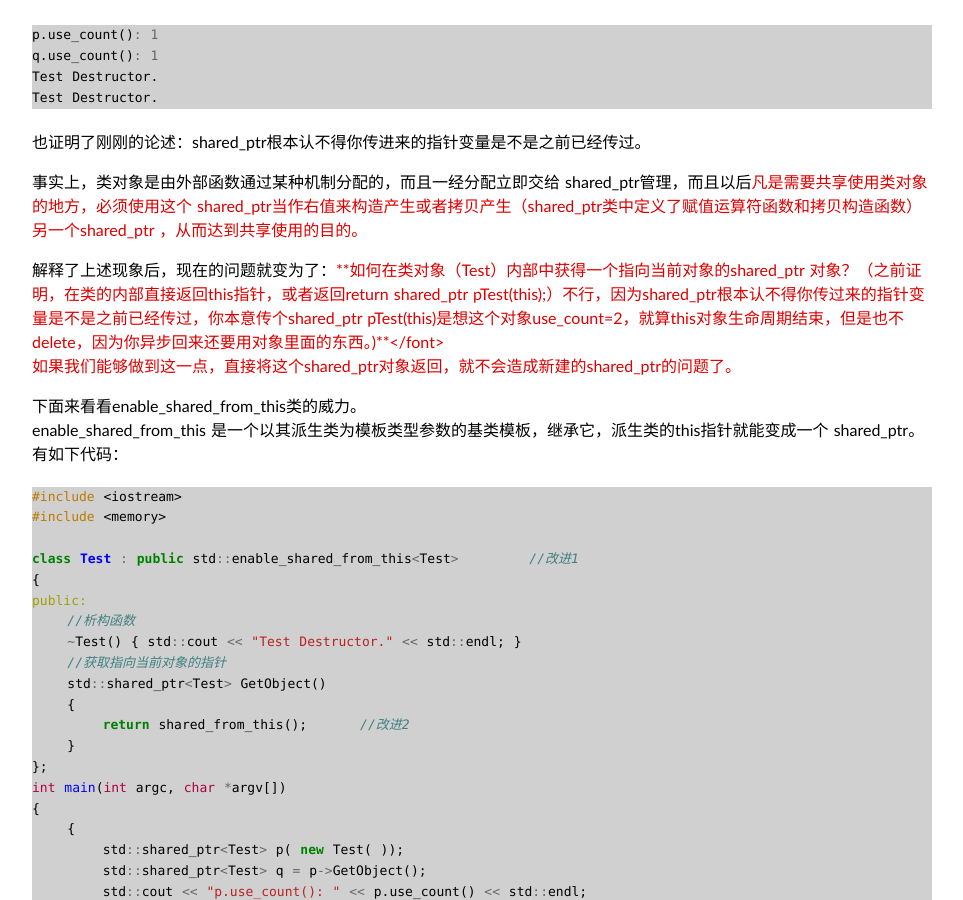
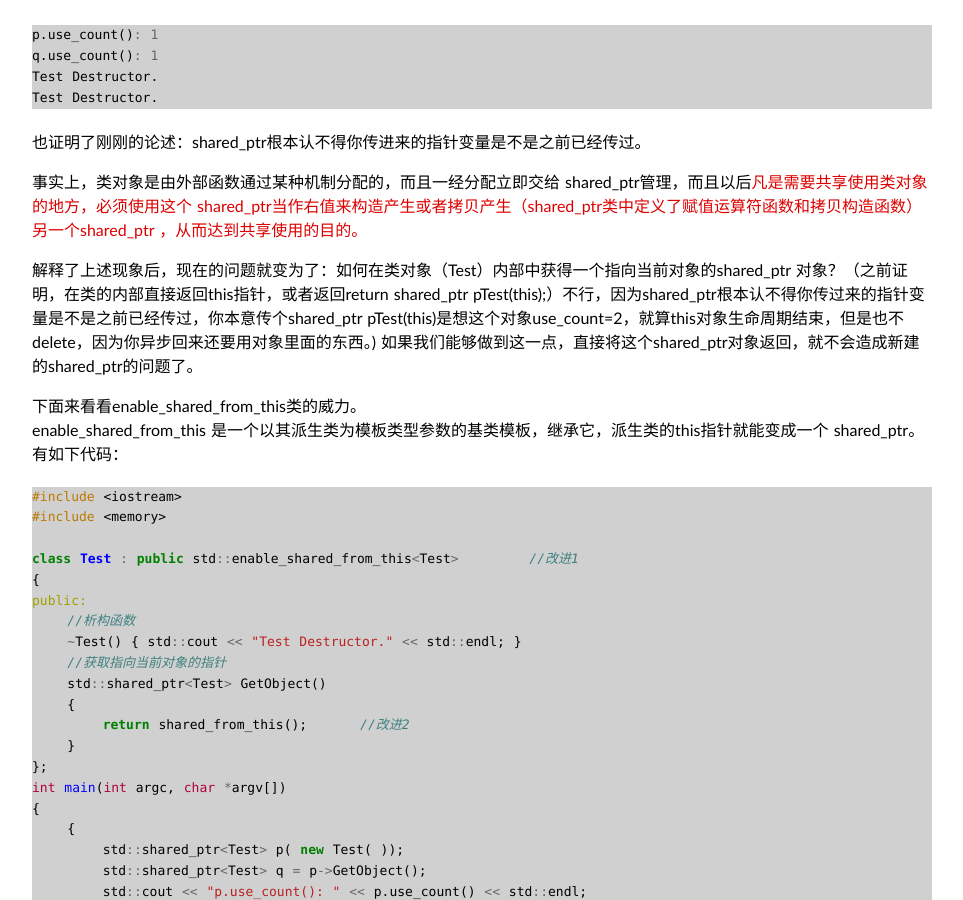
Before and after one commit to goyas/goyas.github.io, a Jekyll site: the page built from _posts/2019-12-01-enable_shared_from_this.md, in a window 1280 px wide and 900 px high, scrolled down 3089 px. Shown: the whole window, without its empty margins (158-1121 px from the left). Built offline with Jekyll 4.4.1, drawn with Linux system fonts in a browser that asks for light colours; some web fonts are replaced; some of the changed text lies outside the part shown.

Commit message:
update 2019-12-01-enable_shared_from_this.md

```diff
--- a/_posts/2019-12-01-enable_shared_from_this.md
+++ b/_posts/2019-12-01-enable_shared_from_this.md
@@ -129,7 +129,7 @@ Test Destructor.
 
 事实上，类对象是由外部函数通过某种机制分配的，而且一经分配立即交给 shared_ptr管理，而且以后<font color="#dd0000">凡是需要共享使用类对象的地方，必须使用这个 shared_ptr当作右值来构造产生或者拷贝产生（shared_ptr类中定义了赋值运算符函数和拷贝构造函数）另一个shared_ptr ，从而达到共享使用的目的。</font><br />
 
-解释了上述现象后，现在的问题就变为了：<font color="#dd0000">**如何在类对象（Test）内部中获得一个指向当前对象的shared_ptr 对象？（之前证明，在类的内部直接返回this指针，或者返回return shared_ptr<Test> pTest(this);）不行，因为shared_ptr根本认不得你传过来的指针变量是不是之前已经传过，你本意传个shared_ptr<Test> pTest(this)是想这个对象use_count=2，就算this对象生命周期结束，但是也不delete，因为你异步回来还要用对象里面的东西。)**</font><br />   如果我们能够做到这一点，直接将这个shared_ptr对象返回，就不会造成新建的shared_ptr的问题了。
+解释了上述现象后，现在的问题就变为了：如何在类对象（Test）内部中获得一个指向当前对象的shared_ptr 对象？（之前证明，在类的内部直接返回this指针，或者返回return shared_ptr<Test> pTest(this);）不行，因为shared_ptr根本认不得你传过来的指针变量是不是之前已经传过，你本意传个shared_ptr<Test> pTest(this)是想这个对象use_count=2，就算this对象生命周期结束，但是也不delete，因为你异步回来还要用对象里面的东西。) 如果我们能够做到这一点，直接将这个shared_ptr对象返回，就不会造成新建的shared_ptr的问题了。
 
 下面来看看enable_shared_from_this类的威力。
 enable_shared_from_this 是一个以其派生类为模板类型参数的基类模板，继承它，派生类的this指针就能变成一个 shared_ptr。
@@ -189,34 +189,26 @@ template<class T> class enable_shared_from_this
 {
 protected:
 
-    BOOST_CONSTEXPR enable_shared_from_this() BOOST_SP_NOEXCEPT
-    {
-    }
+    BOOST_CONSTEXPR enable_shared_from_this() BOOST_SP_NOEXCEPT { }
 
-    BOOST_CONSTEXPR enable_shared_from_this(enable_shared_from_this const &) BOOST_SP_NOEXCEPT
-    {
-    }
+    BOOST_CONSTEXPR enable_shared_from_this(enable_shared_from_this const &) BOOST_SP_NOEXCEPT { }
 
-    enable_shared_from_this & operator=(enable_shared_from_this const &) BOOST_SP_NOEXCEPT
-    {
+    enable_shared_from_this & operator=(enable_shared_from_this const &) BOOST_SP_NOEXCEPT {
         return *this;
     }
 
     ~enable_shared_from_this() BOOST_SP_NOEXCEPT // ~weak_ptr<T> newer throws, so this call also must not throw
-    {
-    }
+    { }
 
 public:
 
-    shared_ptr<T> shared_from_this()
-    {
+    shared_ptr<T> shared_from_this() {
         shared_ptr<T> p( weak_this_ );
         BOOST_ASSERT( p.get() == this );
         return p;
     }
 
-    shared_ptr<T const> shared_from_this() const
-    {
+    shared_ptr<T const> shared_from_this() const {
         shared_ptr<T const> p( weak_this_ );
         BOOST_ASSERT( p.get() == this );
         return p;
```
Also changed, not shown: other parts of _posts/2019-12-01-enable_shared_from_this.md (+4 -0 lines).
